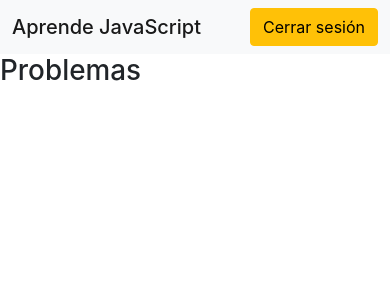
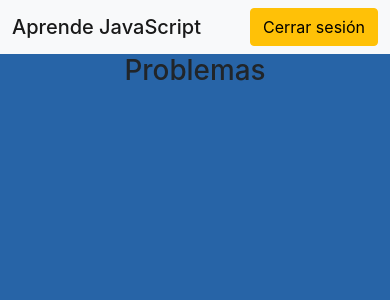
Before and after one commit to brandon-gs/learn-javascript, a React (Create React App) app: page /problems in a window 390 px wide. Shown: the top 300 px of the page. Built offline with nearby package versions, Linux system fonts and the light colour scheme; no server answers; sample sign-in values are in the browser's storage; what reactfire would draw is missing.

Commit message:
Estilos Login y Register corregidos

```diff
--- a/public/css/custom-css/main.css
+++ b/public/css/custom-css/main.css
@@ -1,13 +1,31 @@
-.h_100{
+.h_100 {
     height: 100vh;
 }
 
-.color_bg{
-    background: #2764a7;
-    height: 100vh;
-    width: 100vw;
+.color_bg {
+    background-image: url(../../fondo.png);
+    -webkit-background-size: cover;
+    -moz-background-size: cover;
+    -o-background-size: cover;
+    background-size: cover;
+    height: 100%;
+    width: 100%;
+    text-align: center;
 }
 
-.w-35{
+.w-35 {
     width: 35% !important;
 }
+
+@media only screen and (max-width: 764px) {
+    .color_bg {
+        background-image: url(../../fondo-mobile.png);
+        -webkit-background-size: cover;
+        -moz-background-size: cover;
+        -o-background-size: cover;
+        background-size: cover;
+        height: 100%;
+        width: 100%;
+        text-align: center;
+    }
+}
--- a/public/index.html
+++ b/public/index.html
@@ -28,7 +28,7 @@
         <link rel="stylesheet" href="/css/custom-css/main.css" />
         <title>Aprende JavaScript</title>
     </head>
-    <body>
+    <body class="color_bg">
         <noscript>You need to enable JavaScript to run this app.</noscript>
         <div id="root"></div>
         <!--
--- a/src/components/Login.tsx
+++ b/src/components/Login.tsx
@@ -32,7 +32,7 @@ export const Login = () => {
 
     return (
         <ProtectedRoute type="public">
-            <div className="container-fluid color_bg">
+            <div className="container-fluid">
                 <div className="container d-flex justify-content-center align-items-center h_100">
                     <div className="row">
                         <div className="col-12 col-sm-12 col-md-6 text-center my-5">
@@ -43,7 +43,7 @@ export const Login = () => {
                                 className="img-fluid"
                             />
                         </div>
-                        <div className="col-12 col-sm-12 col-md-6 d-flex justify-content-center ">
+                        <div className="col-12 col-sm-12 col-md-6 d-flex justify-content-center align-items-center ">
                             <div className="card w-100">
                                 <div className="card-body">
                                     <h1 className="card-title text-center my-4">
@@ -60,7 +60,7 @@ export const Login = () => {
                                     <form onSubmit={login}>
                                         <div className="input-group my-4">
                                             <span
-                                                className="input-group-text justify-content-center w-35"
+                                                className="input-group-text justify-content-center align-items-center w-35"
                                                 id="email"
                                             >
                                                 Correo
@@ -78,7 +78,7 @@ export const Login = () => {
                                         </div>
                                         <div className="input-group my-4">
                                             <span
-                                                className="input-group-text justify-content-center w-35"
+                                                className="input-group-text justify-content-center align-items-center w-35"
                                                 id="password"
                                             >
                                                 Contraseña
--- a/src/components/Register.tsx
+++ b/src/components/Register.tsx
@@ -51,7 +51,7 @@ export const Register = () => {
     };
 
     return (
-        <div className="container-fluid color_bg">
+        <div className="container-fluid">
             <div className="container d-flex justify-content-center align-items-center h_100">
                 <div className="row">
                     <div className="col-12 col-sm-12 col-md-6 text-center my-4">
```
Also changed, not shown: public/fondo-mobile.png (added), public/fondo.png (added).
